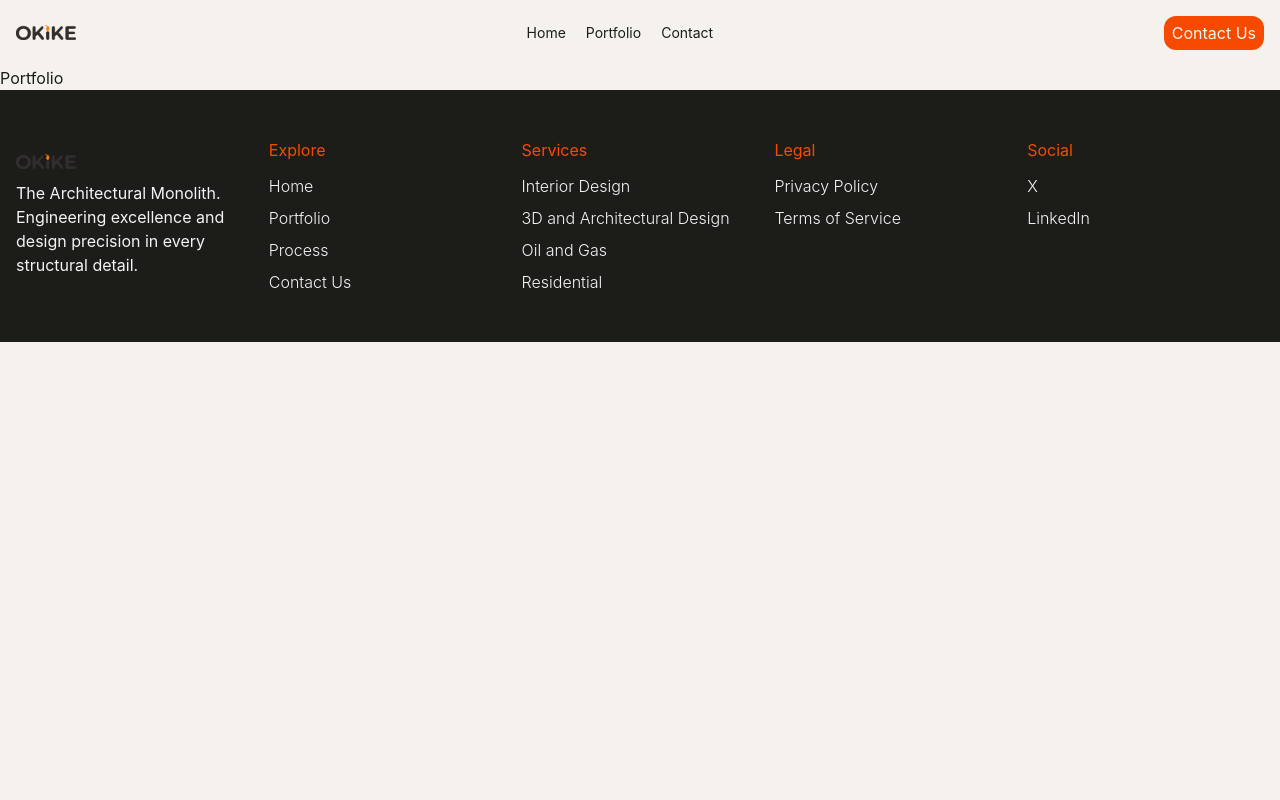
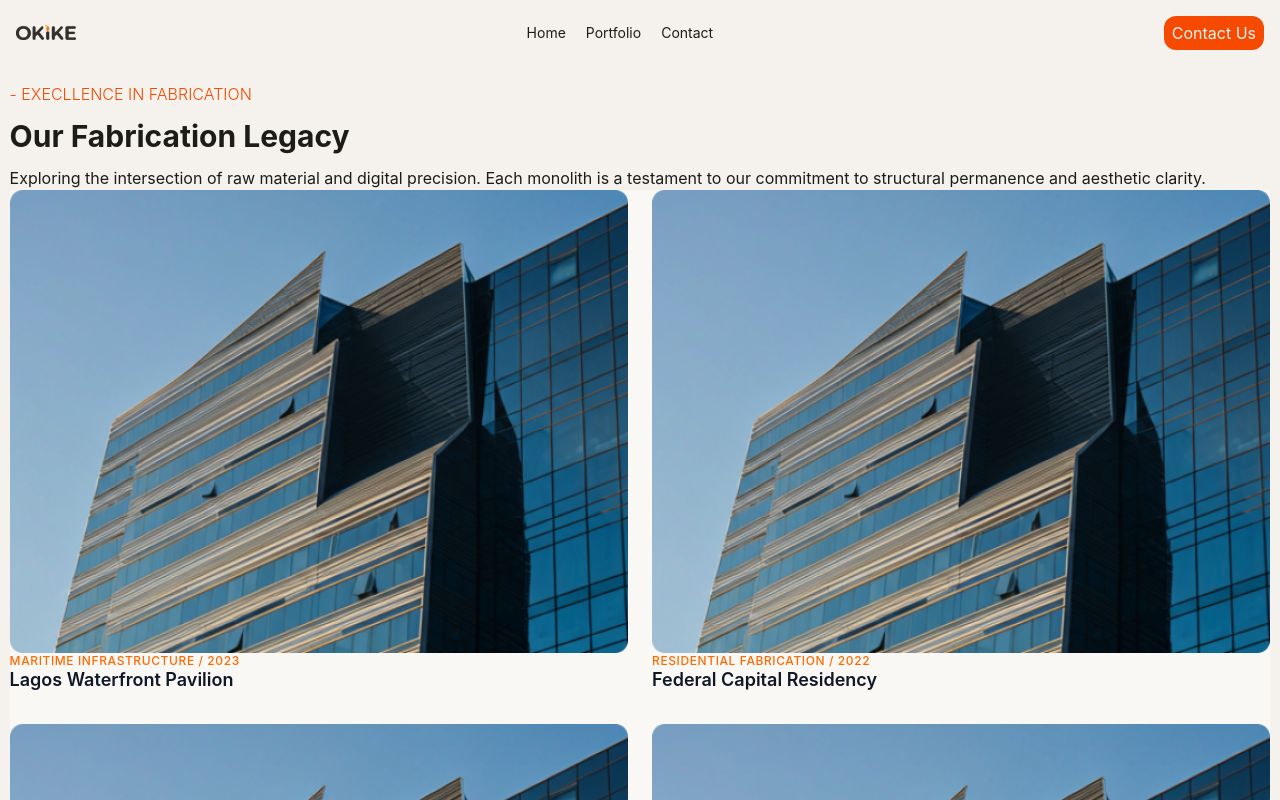
Before and after one commit to OKIKE-PLC/Portfolio-site, a React (Vite) app in the folder Portfolio-site/: page /portfolio in a window 1280 px wide. Shown: the top 800 px of the page. Built offline with nearby package versions, Linux system fonts and the light colour scheme.

Commit message:
Refactor code structure for improved readability and maintainability

```diff
--- a/Portfolio-site/index.html
+++ b/Portfolio-site/index.html
@@ -2,9 +2,9 @@
 <html lang="en">
   <head>
     <meta charset="UTF-8" />
-    <link rel="icon" type="image/svg+xml" href="/favicon.svg" />
+    <link rel="icon" href="/src/assets/(PLC)-Light-Logo.png" />
     <meta name="viewport" content="width=device-width, initial-scale=1.0" />
-    <title>okike-portfolio</title>
+    <title>OKIKE plc</title>
   </head>
   <body>
     <div id="root"></div>
--- a/Portfolio-site/src/pages/home.jsx
+++ b/Portfolio-site/src/pages/home.jsx
@@ -1,9 +1,9 @@
 import './hero.css';
 import bgImg from '../assets/AMFF93_1.JPG';
-
-// import bgImg2 from '../src/assets/Container.png';
-// import Compass from '../src/assets/Container.svg';
-// import Laurel from '../src/assets/Laurel-3.png';
+import bgImg2 from '../assets/Container.png';
+import Compass from '../assets/Container.svg';
+import Laurel from '../assets/Laurel-3.png';
+import Consultation from '../assets/consultation.png'
 
 export default function Home() {
     return (
@@ -45,7 +45,7 @@ export default function Home() {
                         designed with precision engineering.
                         </p>
                         <div className="img rounded-full border border-[#1C1C19]">
-                            <img src="../src/assets/Container.svg" alt="compass" />
+                            <img src={Compass} alt="compass" />
                         {/* <Compass /> */}
                         </div>
 
@@ -57,7 +57,7 @@ export default function Home() {
                         designed with precision engineering.
                         </p>
                         <div className="img rounded-full border border-[#1C1C19]">
-                            <img src="../src/assets/Container.svg" alt="compass" />
+                            <img src={Compass} alt="compass" />
                         {/* <Compass /> */}
                         </div>
 
@@ -69,7 +69,7 @@ export default function Home() {
                         designed with precision engineering.
                         </p>
                         <div className="img rounded-full border border-[#1C1C19]">
-                            <img src="../src/assets/Container.svg" alt="compass" />
+                            <img src={Compass} alt="compass" />
                         {/* <Compass /> */}
                         </div>
 
@@ -81,7 +81,7 @@ export default function Home() {
                         designed with precision engineering.
                         </p>
                         <div className="img rounded-full border border-[#1C1C19]">
-                            <img src="../src/assets/Container.svg" alt="compass" />
+                            <img src={Compass} alt="compass" />
                         {/* <Compass /> */}
                         </div>
 
@@ -103,13 +103,13 @@ export default function Home() {
                 {/* selected works cards */}
                 <div className="flex flex-col md:flex-row justify-center md:justify-between items-center gap-5" style={{padding: "1.5rem 0"}}>
                     <div className="mb-5 w-full" style={{margin: "1.5rem 0"}}>
-                        <img className="w-full" src="../src/assets/Container.png" alt="bgImg" />
+                        <img className="w-full" src={bgImg2} alt="bgImg" />
                         <h4 className="text-[#1C1C19] font-bold text-xl">The Eko Monolith</h4>
                         <p className="text-[#1C1C19] font-light ">Lagos, Nigeria 2025</p>
 
                     </div>
                     <div className="mb-5 w-full" style={{margin: "1.5rem 0"}}>
-                        <img className="w-full" src="../src/assets/Container.png" alt="bgImg" />
+                        <img className="w-full" src={bgImg2} alt="bgImg" />
                         <h4 className="text-[#1C1C19] font-bold text-xl">The Eko Monolith</h4>
                         <p className="text-[#1C1C19] font-light ">Lagos, Nigeria 2025</p>
                     </div>
@@ -125,7 +125,7 @@ export default function Home() {
                         <div className="w-process grid grid-cols-1 grid-rows-2 md:grid-cols-2 lg:grid-cols-4 lg:grid-rows-1 justify-center items-center w-full">
                             <div className="flex flex-col justify-center items-start w-full" style={{margin: "0 0 1.5rem 0", padding: "0 1rem"}}>
                                 <div className="bg-[#907067] w-1/4 rounded-sm" style={{padding: "1.5rem", margin: "0 0 1.5rem 0"}}>
-                                    <img src="../src/assets/consultation.png" alt="" />
+                                    <img src={Consultation} />
                                 </div>
 
                                 <div className="process-txt">
@@ -135,7 +135,7 @@ export default function Home() {
                             </div>
                             <div className="flex flex-col justify-center items-start w-full" style={{margin: "0 0 1.5rem 0", padding: "0 1rem"}}>
                                 <div className="bg-[#907067] w-1/4 rounded-sm" style={{padding: "1.5rem", margin: "0 0 1.5rem 0"}}>
-                                    <img src="../src/assets/consultation.png" alt="" />
+                                    <img src={Consultation} />
                                 </div>
 
                                 <div className="process-txt">
@@ -145,7 +145,7 @@ export default function Home() {
                             </div>
                             <div className="flex flex-col justify-center items-start w-full" style={{margin: "0 0 1.5rem 0", padding: "0 1rem"}}>
                                 <div className="bg-[#907067] w-1/4 rounded-sm" style={{padding: "1.5rem", margin: "0 0 1.5rem 0"}}>
-                                    <img src="../src/assets/consultation.png" alt="" />
+                                    <img src={Consultation} />
                                 </div>
 
                                 <div className="process-txt">
@@ -155,7 +155,7 @@ export default function Home() {
                             </div>
                             <div className="flex flex-col justify-center items-start w-full" style={{margin: "0 0 1.5rem 0", padding: "0 1rem"}}>
                                 <div className="bg-[#907067] w-1/4 rounded-sm" style={{padding: "1.5rem", margin: "0 0 1.5rem 0"}}>
-                                    <img src="../src/assets/consultation.png" alt="" />
+                                    <img src={Consultation} />
                                 </div>
 
                                 <div className="process-txt">
@@ -168,7 +168,7 @@ export default function Home() {
 
             {/* Our legacy section */}
             <section className="legacy flex flex-col lg:flex-row gap-5">
-                <img src="../src/assets/Laurel-3.png" alt="Mrs Laurel" className="lg:w-1/2"/>
+                <img src={Laurel} alt="Mrs Laurel" className="lg:w-1/2"/>
                 <div className="flex flex-col justify-center gap-6 items-start" style={{padding: "0 .6rem"}}>
                     <span className="font-light text-orange-600">Our Legacy</span>
                     <h4 className="font-bold text-3xl md:4xl lg:6xl">Forging Tomorrow Since 1999.</h4>
--- a/Portfolio-site/src/pages/portfolio.jsx
+++ b/Portfolio-site/src/pages/portfolio.jsx
@@ -1,7 +1,80 @@
+import bgImg2 from '../assets/Container.png';
+import { Link } from 'react-router-dom';
+
+const projects = [
+        {
+        id: 1,
+        image: bgImg2,
+        category: 'MARITIME INFRASTRUCTURE / 2023',
+        title: 'Lagos Waterfront Pavilion',
+        size: 'large',    // 2x2 grid area
+        color: 'bg-blue-900'
+    },
+    {
+        id: 2,
+        image: bgImg2,
+        category: 'RESIDENTIAL FABRICATION / 2022',
+        title: 'Federal Capital Residency',
+        size: 'tall',     // 1x2 grid area
+        color: 'bg-stone-800'
+    },
+    {
+        id: 3,
+        image: bgImg2,
+        category: 'RESTORATION & LEGACY / 2024',
+        title: 'Heritage Conservation Initiative',
+        size: 'wide',     // 2x1 grid area
+        color: 'bg-amber-900'
+    },
+    {
+        id: 4,
+        image: bgImg2,
+        category: 'COMMERCIAL MOBILITY / 2024',
+        title: 'Modern Office Complex',
+        size: 'small',    // 1x1 grid area
+        color: 'bg-slate-800'
+    }
+];
+
 export default function Portfolio() {
     return (
-        <div>
-            <h1>Portfolio</h1>
+        <section style={{padding: "1rem .6rem"}}>
+            <div className='flex flex-col justify-center items-start gap-3'>
+                <span className='text-orange-600 font-light'>- EXECLLENCE IN FABRICATION</span>
+                <h1 className='font-bold text-xl md:text-3xl'>Our Fabrication Legacy</h1>
+                <p>Exploring the intersection of raw material and digital precision. Each monolith is a testament to our commitment to structural permanence and aesthetic clarity.</p>
+            </div>
+            <div className=" mx-auto p-8 bg-[#faf8f5]">
+
+        <div className="grid md:grid-cols-2 grid-cols-1 gap-x-6 gap-y-8 "  >
+            {projects.map((project, index) => (
+            <div
+                key={project.id}
+                className={`${index % 2 === 1 ? 'mt-12' : ''} h-3/4`}  // Offset right column
+            >
+
+                <div className={`relative w-full ${project.aspect} rounded-lg overflow-hidden mb-3`}>
+                <img
+                    src={project.image}
+                    alt={project.title}
+                    className="w-full object-cover"
+                />
+                </div>
+
+
+                <p className="text-xs font-medium tracking-wider text-orange-500 uppercase mb-1">
+                {project.category}
+                </p>
+
+
+                <h3 className="text-lg font-semibold text-gray-900 leading-tight">
+                {project.title}
+                </h3>
+            </div>
+            ))}
         </div>
+    </div>
+
+        </section>
     )
 }
```
Also changed, not shown: Portfolio-site/src/assets/(PLC)-Light-Logo.png (added).
